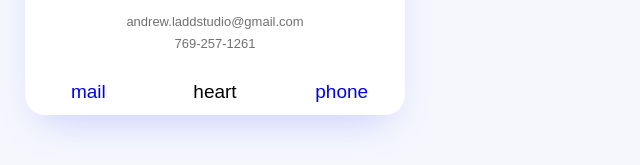
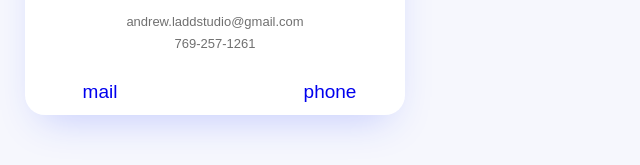
Before and after one commit to alstudio93/vcard, a Next.js app: page / in a window 1280 px wide. Shown: the part 345-510 px from the top of the page, without its empty margins (0-640 px from the left). Built offline with nearby package versions, Linux system fonts and the light colour scheme.

Commit message:
removed heart

```diff
--- a/pages/index.tsx
+++ b/pages/index.tsx
@@ -51,9 +51,7 @@ const vCard = () => {
           <a className="btn-card text-black" href="mailto:andrew.laddstudio.com">
             mail
           </a>
-          <a className="btn-card text-black">
-            heart
-          </a>
+
           <a className="btn-card text-black" href="tel:+7692571261">
             phone
           </a>
```
